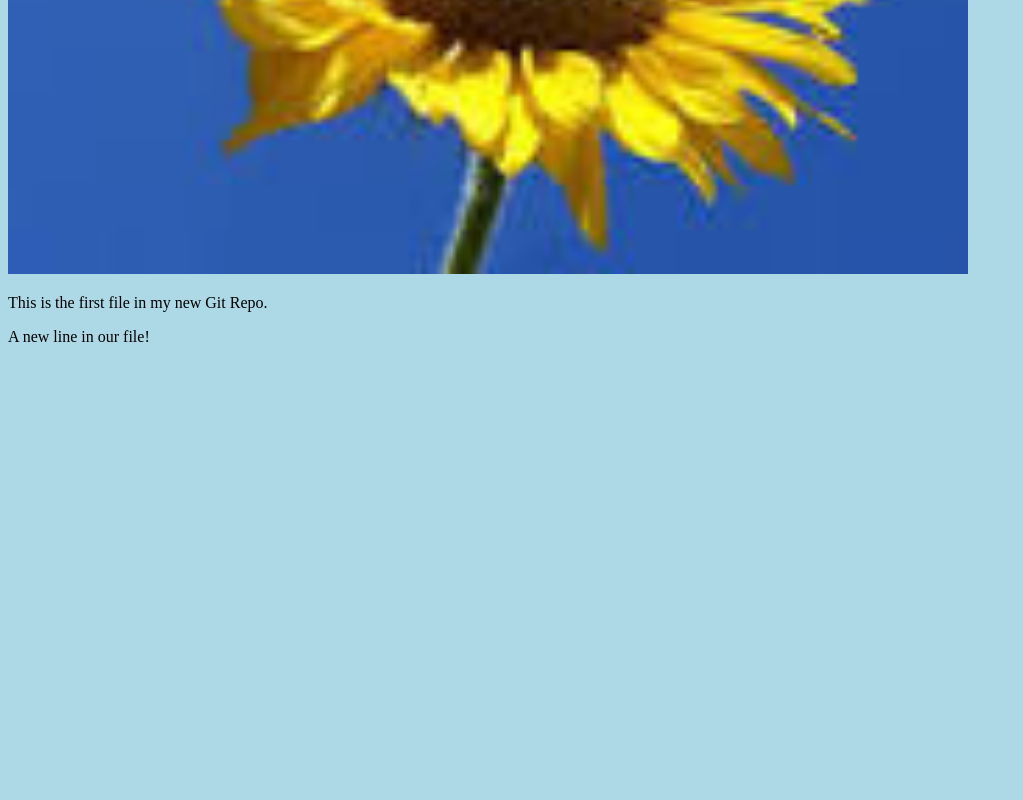
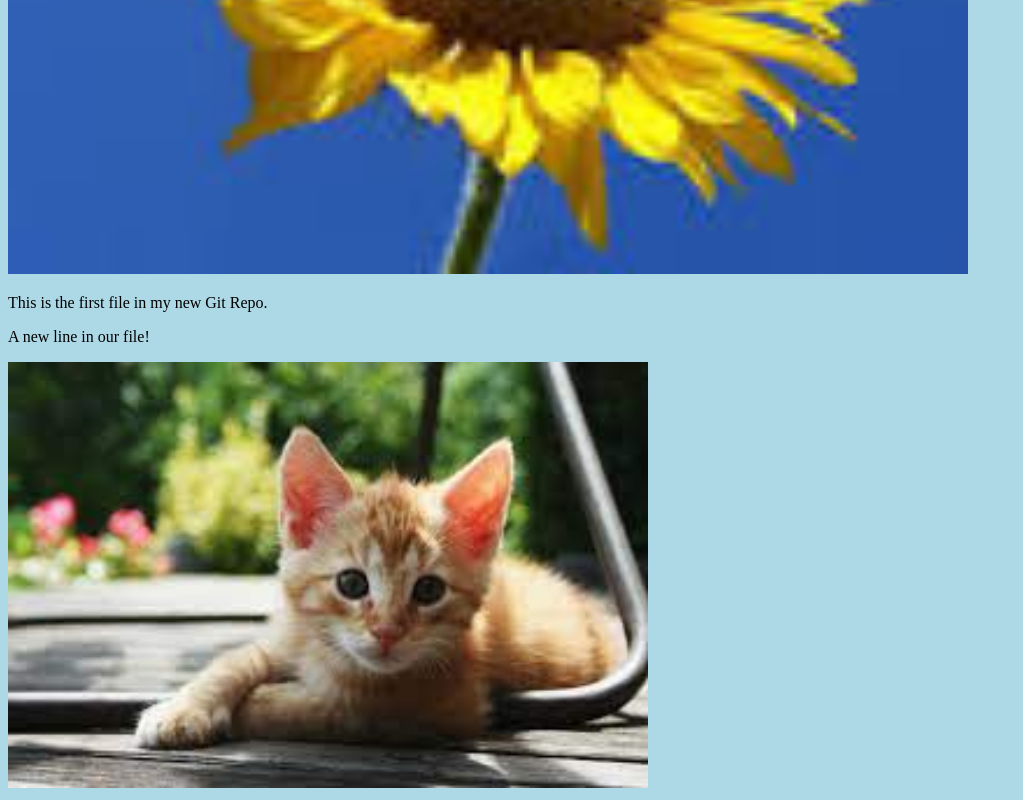
Before and after one commit to Deku-Soma/ww3school_tutorial, a plain HTML site: page index.html in a window 1280 px wide. Shown: the part 476-1276 px from the top of the page, without its empty margins (0-1023 px from the left). Before the commit the page ends 838 px from the top, so only its background shows below. Drawn offline with Linux system fonts and the light colour scheme.

Commit message:
added new images

```diff
--- a/index.html
+++ b/index.html
@@ -7,10 +7,10 @@
 <body>
 
 <h1>Hello world!</h1>
-<div><img src="img-hello-world.jfif" alt="Hello World from Space"
-style="width:100%;max-width:960px"></div>
+<div><img src="img-hello-world.jfif" alt="Hello World from Space" style="width:100%;max-width:960px"></div>
 <p>This is the first file in my new Git Repo.</p>
 <p>A new line in our file!</p>
+<div><img src="img_hello_git.jfif" alt="Hello Git" style="width:100%;max-width:640px"></div>
 
 </body>
 </html>
```
Also changed, not shown: img_hello_git.jfif (added).
